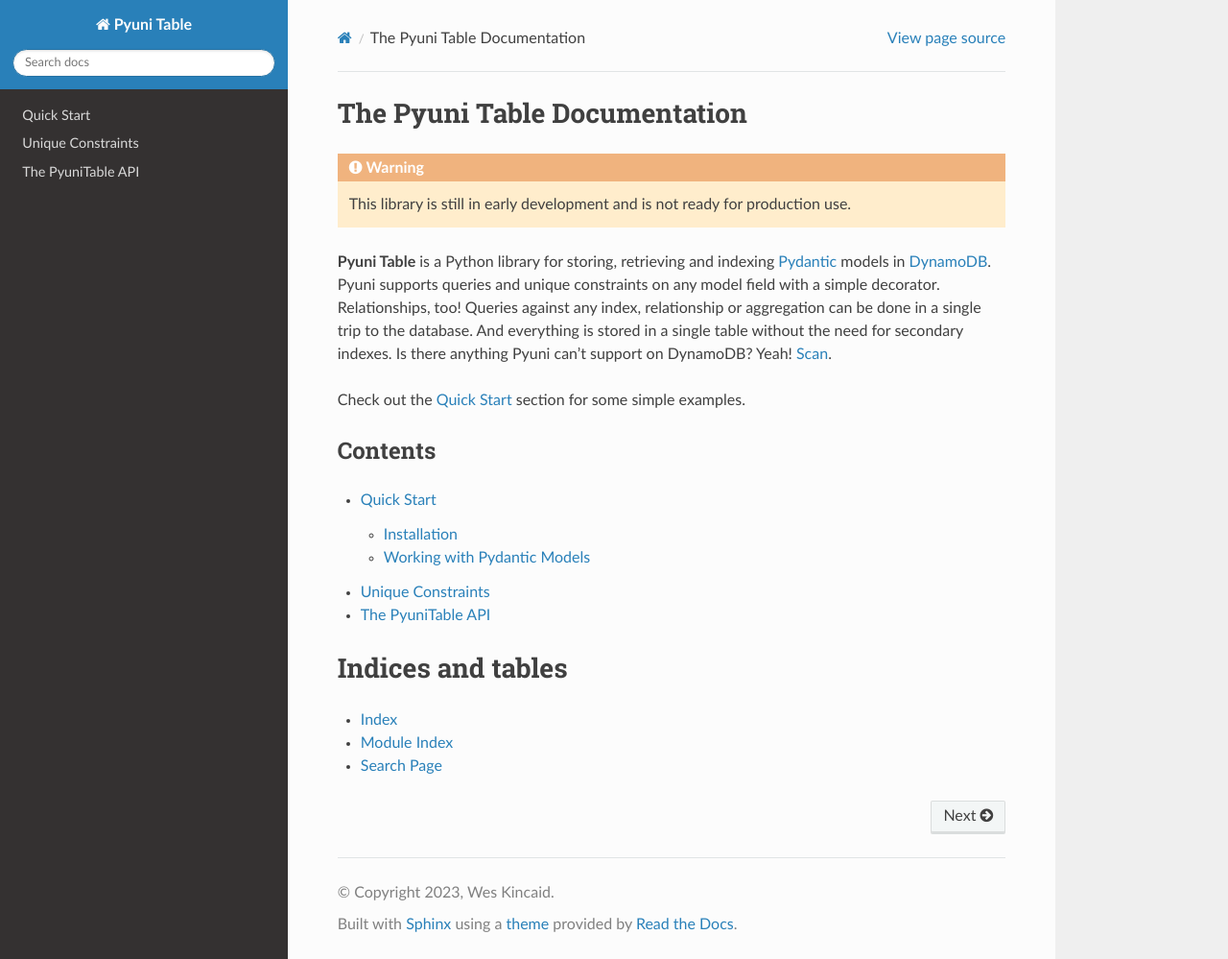
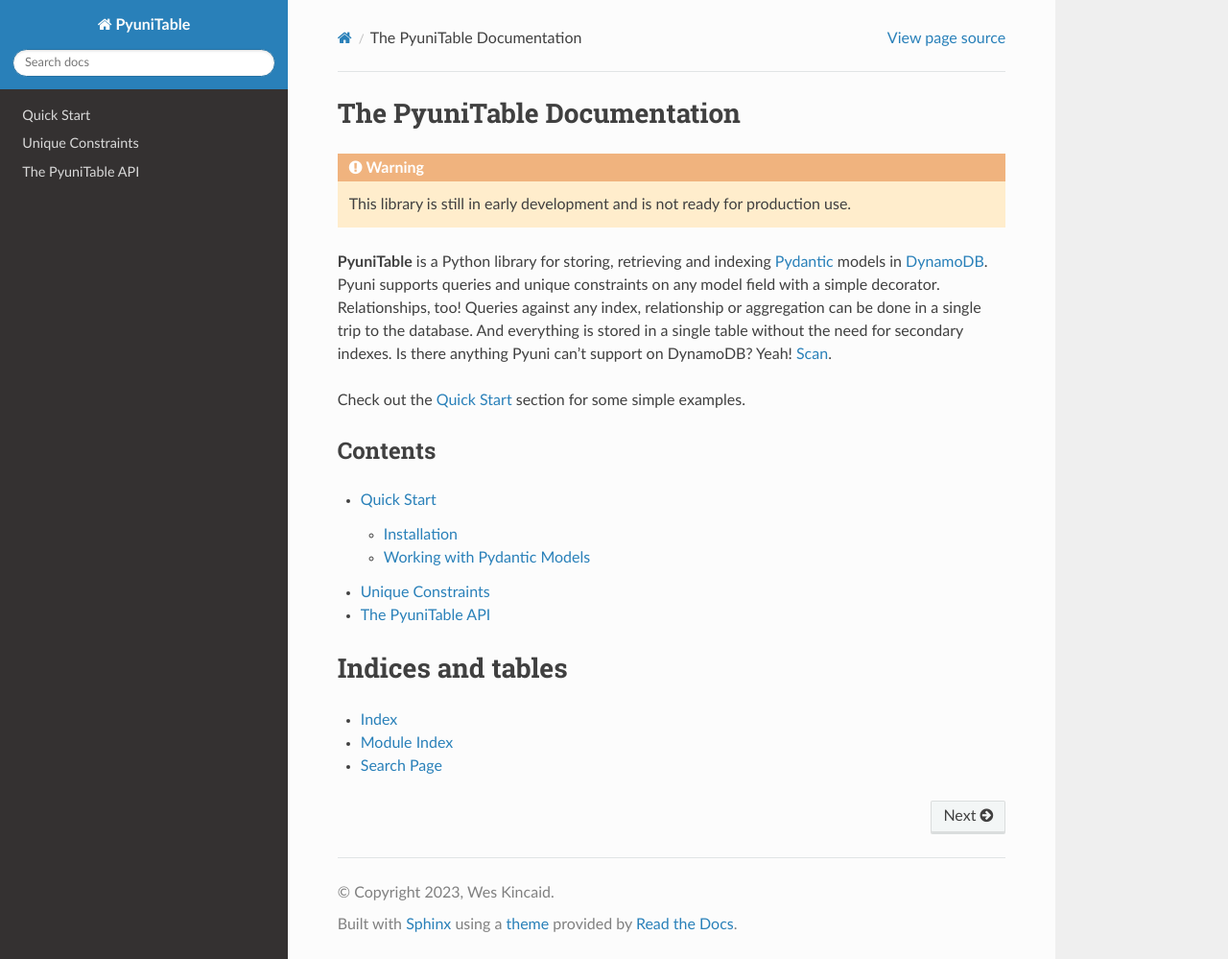
Before and after one commit to wwwesleyyy/pyuni-table, a Sphinx documentation site: the page built from docs/index.rst, in a window 1280 px wide and 999 px high. Shown: the whole window at 96% size. Built offline with Sphinx 7.4.7 and the Read the Docs theme 2.0.0, drawn with Linux system fonts in a browser that asks for light colours.

Commit message:
reformat docs

```diff
--- a/docs/conf.py
+++ b/docs/conf.py
@@ -3,7 +3,7 @@
 
 sys.path.insert(0, pathlib.Path(__file__).parents[1].resolve().as_posix())
 
-project = "Pyuni Table"
+project = "PyuniTable"
 copyright = "2023, Wes Kincaid"
 author = "Wes Kincaid"
 
--- a/docs/index.rst
+++ b/docs/index.rst
@@ -1,4 +1,4 @@
-The Pyuni Table Documentation
+The PyuniTable Documentation
 =======================================
 
 .. warning::
@@ -6,7 +6,7 @@
     This library is still in early development and is not ready for
     production use.
 
-**Pyuni Table** is a Python library for storing, retrieving and indexing
+**PyuniTable** is a Python library for storing, retrieving and indexing
 `Pydantic <https://docs.pydantic.dev/latest/>`_ models in `DynamoDB <https://aws.amazon.com/pm/dynamodb/>`_. Pyuni
 supports queries and unique constraints on any model field with a simple decorator. Relationships, too! Queries against
 any index, relationship or aggregation can be done in a single trip to the database. And everything is stored in a
--- a/docs/quick_start.rst
+++ b/docs/quick_start.rst
@@ -9,7 +9,7 @@
 Installation
 ------------
 
-To use Pyuni Table, first install it using pip:
+To use PyuniTable, first install it using pip:
 
 .. code-block:: console
 
```
